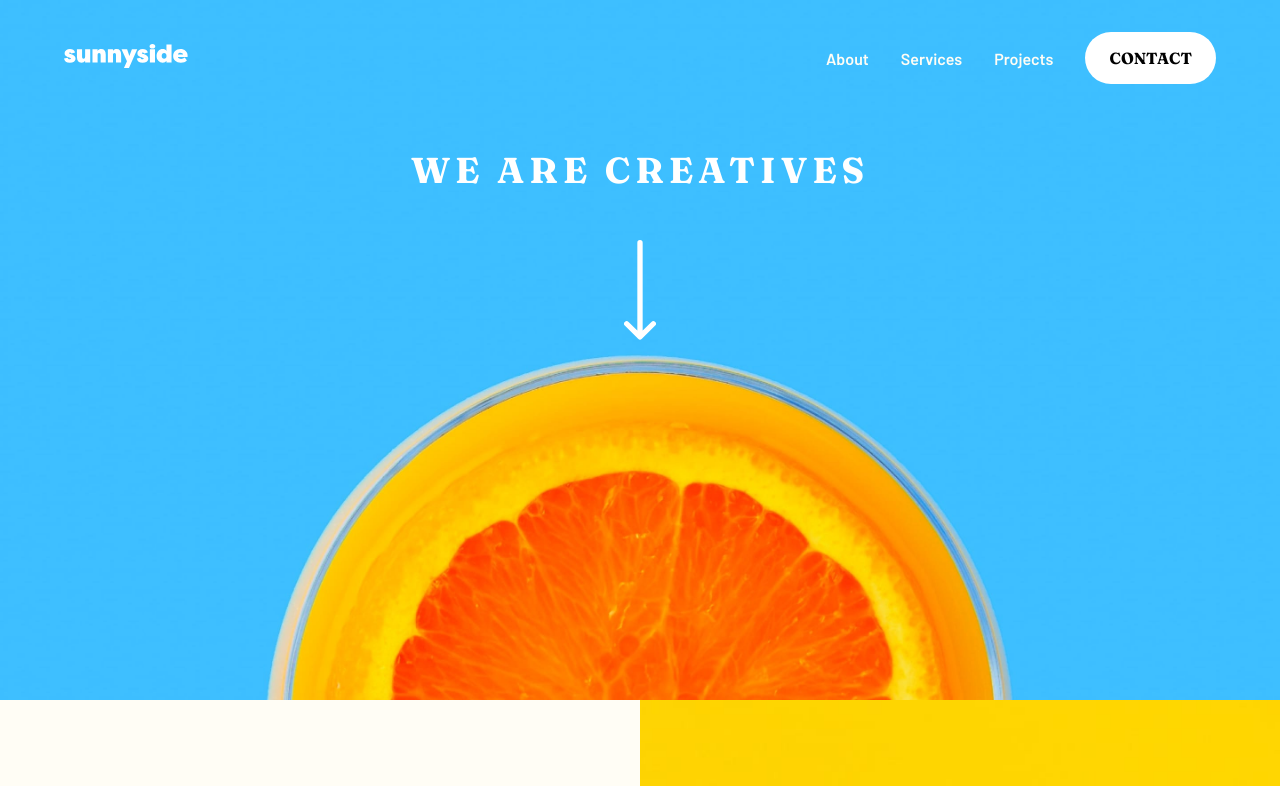
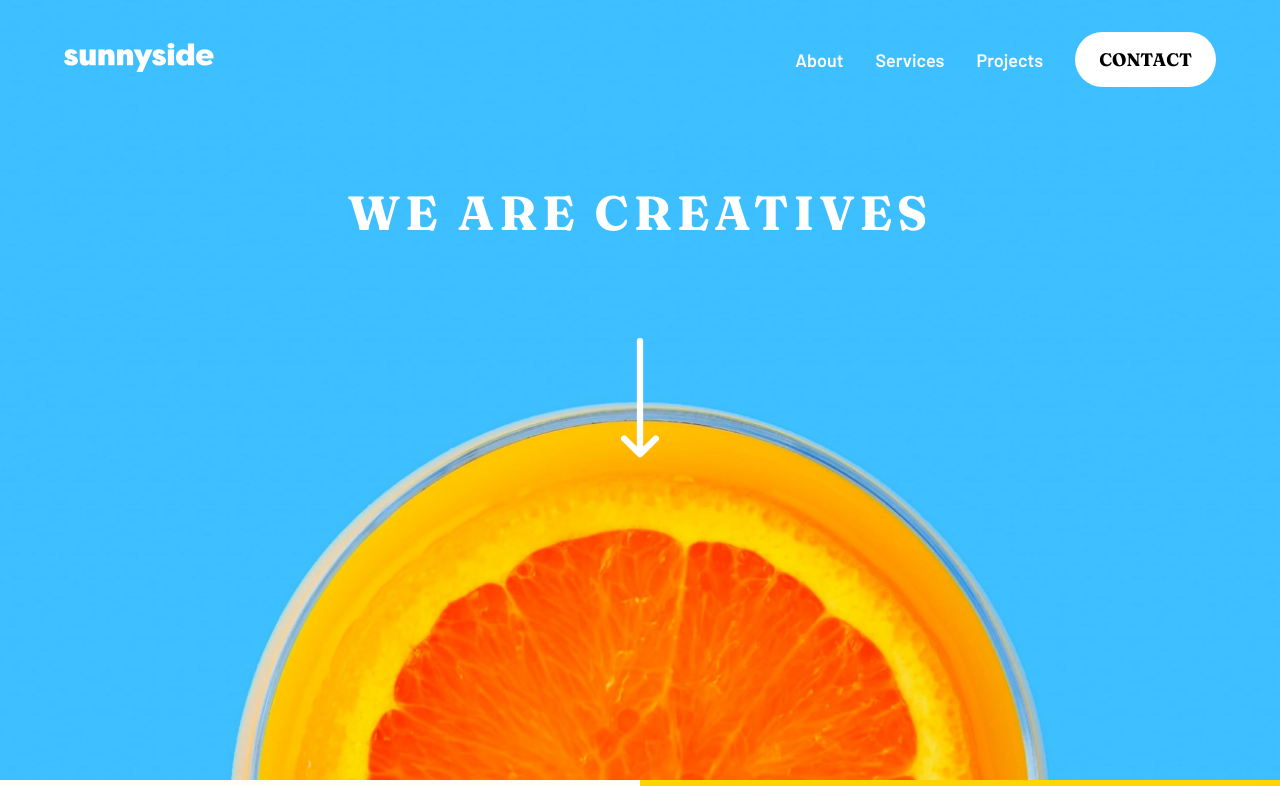
Before and after one commit to Nickil13/FEM-sunnyside-landing-page, a plain HTML site: page index.html in a window 1280 px wide. Shown: the top 786 px of the page. Drawn offline with Linux system fonts and the light colour scheme.

Commit message:
post-submission updates

```diff
--- a/index.html
+++ b/index.html
@@ -18,7 +18,7 @@
   <header>
     <div class="nav-container">
       <nav>
-        <a href=""><img src="images/logo.svg" alt="sunnyside-logo"></a>
+        <a href="#"><img src="images/logo.svg" class="nav-logo" alt="sunnyside-logo"></a>
         <div class="nav-menu">
           <span id="menu-icon">
             <img src="images/icon-hamburger.svg" class="menu-icon" alt="hamburger-menu">
@@ -34,7 +34,7 @@
       </nav>
     </div>
     <div class="hero">
-      <h1>We are creatives</h1>
+      <h1 class="hero-title">We are creatives</h1>
       <img class="hero-arrow" src="images/icon-arrow-down.svg" alt="down arrow">
     </div>
 </header>
@@ -137,7 +137,7 @@
     </div>
 
     <footer>
-      <a href=""><img class="footer-logo" src="images/logo.svg" alt="sunnyside-logo"></a>
+      <a href="#"><img class="footer-logo" src="images/logo.svg" alt="sunnyside-logo"></a>
       <ul class="footer-links">
         <li>About</li>
         <li>Services</li>
@@ -151,14 +151,12 @@
         <li><img src="images/icon-pinterest.svg" alt="pinterest-icon"></li>
       </ul>
     </footer>
+
+    <div class="attribution">
+      Challenge by <a href="https://www.frontendmentor.io?ref=challenge" target="_blank">Frontend Mentor</a>.
+      Coded by <a href="https://github.com/Nickil13" target="_blank" rel="noreferrer">Nicki Lindstrom</a>.
+    </div>
   </main>
-
-
-  <div class="attribution">
-    Challenge by <a href="https://www.frontendmentor.io?ref=challenge" target="_blank">Frontend Mentor</a>.
-    Coded by <a href="https://github.com/Nickil13" target="_blank" rel="noreferrer">Nicki Lindstrom</a>.
-  </div>
-
   <script src="menuScript.js"></script>
 </body>
 </html>
--- a/style.css
+++ b/style.css
@@ -79,7 +79,7 @@ header {
     background-size: cover;
     background-repeat: no-repeat;
     background-position: center bottom;
-    height: 700px;
+    /* height: 700px; */
   }
 }
 /*Navbar*/
@@ -163,7 +163,6 @@ nav {
   .nav-links {
     display: flex;
     align-items: center;
-    font-size: 16px;
   }
   .nav-links li:not(:first-child) {
     margin-left: 2rem;
@@ -173,6 +172,18 @@ nav {
   }
   .menu-icon {
     display: none;
+  }
+  .hero-title {
+    font-size: 3rem;
+    padding: 2rem;
+  }
+  .hero-arrow {
+    height: 120px;
+    margin: 4rem auto 0 auto;
+  }
+
+  header {
+    height: 780px;
   }
 }
 
@@ -238,7 +249,7 @@ nav {
 }
 
 .section-info p {
-  font-size: 1rem;
+  font-size: var(--f-size-body);
 }
 
 .section-btn {
@@ -313,6 +324,10 @@ nav {
   .section-info h2 {
     font-size: 2.25rem;
   }
+
+  .section-info h3 {
+    font-size: 1.75rem;
+  }
   .graphic-section .section-info,
   .photography-section .section-info {
     max-width: 36ch;
@@ -347,7 +362,6 @@ nav {
   color: var(--clr-gray-blue);
   font-weight: 900;
   font-family: var(--ff-secondary);
-  font-size: 1rem;
   letter-spacing: 3px;
   text-transform: uppercase;
   margin-bottom: 2rem;
@@ -359,7 +373,6 @@ nav {
 }
 .testimonial p {
   color: var(--clr-very-dark-gray-blue);
-  font-size: 1rem;
   max-width: 35ch;
   padding: 2rem 0.75rem;
 }
@@ -371,6 +384,9 @@ nav {
 @media screen and (min-width: 800px) {
   .testimonials-section {
     padding: 7rem 2rem;
+  }
+  .testimonials-section .section-title {
+    font-size: 1.5rem;
   }
   .testimonials {
     display: flex;
@@ -424,6 +440,13 @@ footer {
     brightness(89%) contrast(89%);
 }
 
+@media screen and (min-width: 800px) {
+  .footer-logo,
+  .nav-logo {
+    width: 150px;
+  }
+}
+
 .footer-links {
   display: flex;
   justify-content: space-around;
```
